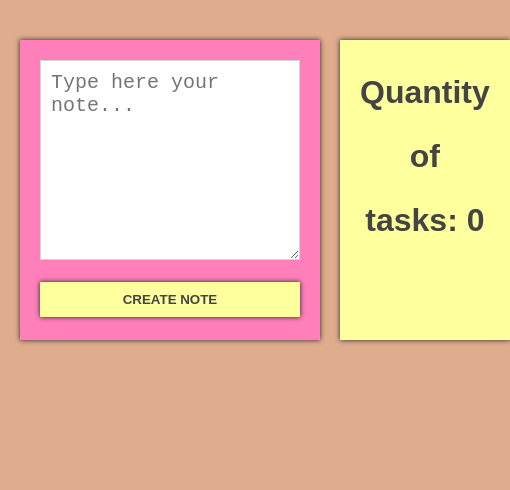
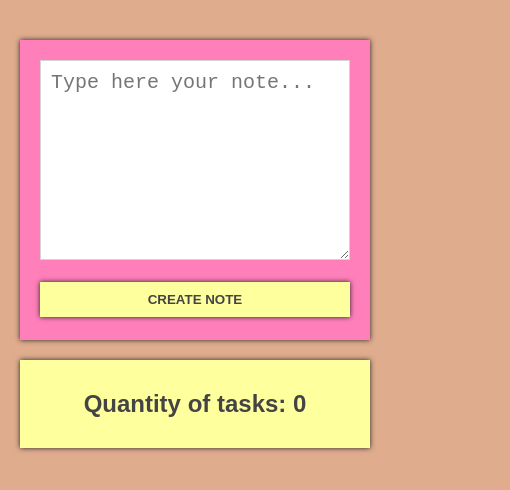
Before and after one commit to lenski88/sticky-notes, a React (Create React App) app: page / in a window 390 px wide. Shown: the top 490 px of the page, 510 px wide, since content can reach past the window. Built offline with nearby package versions, Linux system fonts and the light colour scheme.

Commit message:
feat: add responsive header

```diff
--- a/src/App.js
+++ b/src/App.js
@@ -35,4 +35,12 @@ const StyledHeaderGrid = styled.div`
   gap:20px;
   grid-template-areas: "newNoteForm header";
   margin: 20px 0 40px 0;
+
+  @media (max-width: 768px) {
+    grid-template-columns: 1fr;
+    grid-template-areas:
+    'newNoteForm'
+    'header';
+    justify-content: center;
+  }
 `;
--- a/src/components/Info.js
+++ b/src/components/Info.js
@@ -23,4 +23,8 @@ grid-area: header;
 background: #feff9d;
 box-shadow: 0 0 5px #222;
 border:none;
+
+@media (max-width: 400px) {
+    font-size: 1.2rem;
+}
 `
--- a/src/components/NewNotes.js
+++ b/src/components/NewNotes.js
@@ -34,6 +34,11 @@ const StyledNewNotesFrom = styled.form`
   background-color: #ff7fba;
   box-shadow: 0 0 5px #222;
   grid-area: newNoteForm;
+  transition: all .5s;
+
+  @media (max-width: 768px) {
+    width:100%
+  }
 
   & textarea {
     border: 1px solid lightgrey;
```
